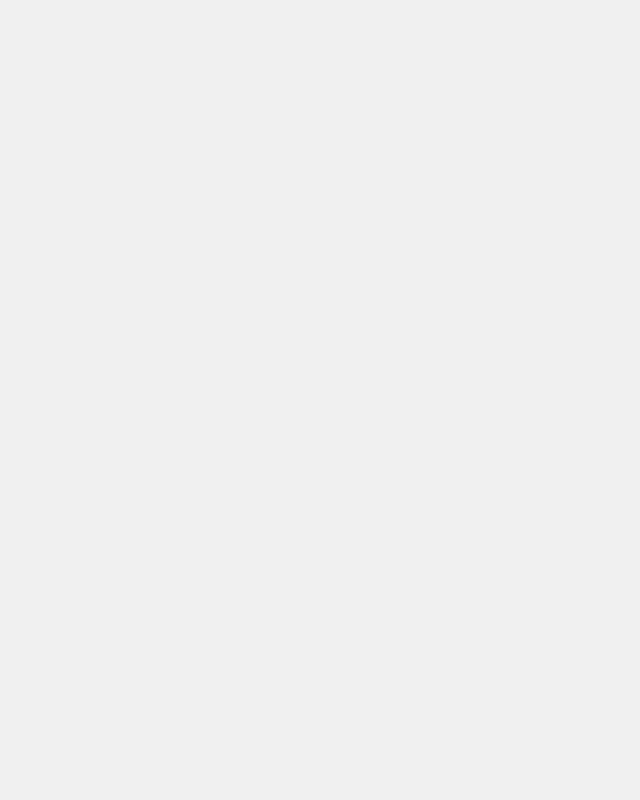
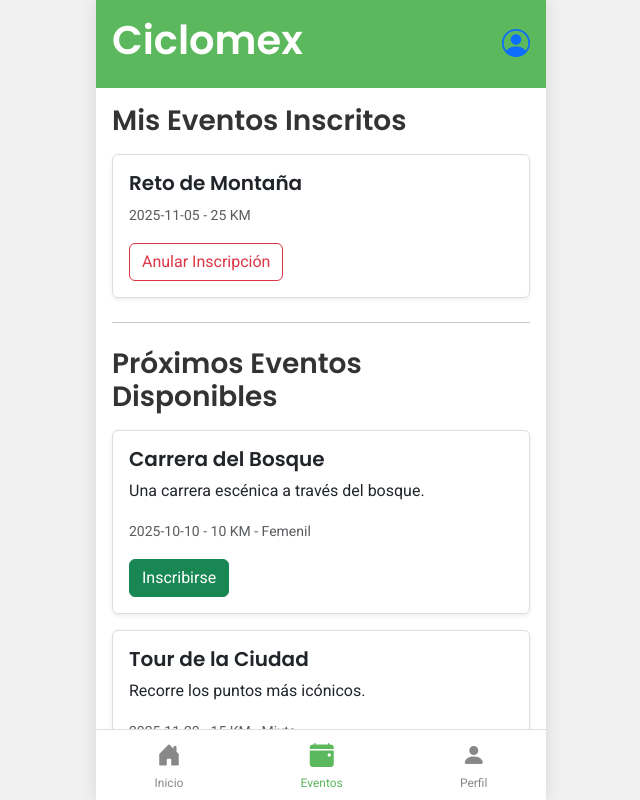
Before and after one commit to Maripneitor/Proyecto-Ciclismo, a React (Vite) app: page /user/events in a window 1280 px wide. Before the commit this address had no page. Shown: the whole page, without its empty margins (319-959 px from the left). Built offline with nearby package versions, Linux system fonts and the light colour scheme.

Commit message:
Tiene bugs con las vistas del contenedor

```diff
--- a/src/App.jsx
+++ b/src/App.jsx
@@ -2,43 +2,36 @@
 import { BrowserRouter as Router, Routes, Route, Navigate } from 'react-router-dom';
 import LoginPage from './pages/LoginPage';
 import RegisterPage from './pages/RegisterPage';
-
-// Layouts
 import OrganizerLayout from './layouts/OrganizerLayout';
 import UserLayout from './layouts/UserLayout';
-
-// Páginas de Organizador
 import DashboardPage from './pages/DashboardPage';
 import StatisticsPage from './pages/StatisticsPage';
 import EventManagementPage from './pages/EventManagementPage';
-
-// Páginas de Usuario
 import UserHomePage from './pages/UserHomePage';
 import UserProfilePage from './pages/UserProfilePage';
+import UserEventsPage from './pages/UserEventsPage';
 
 function App() {
   return (
     <Router>
       <Routes>
-        {/* Rutas de Autenticación */}
         <Route path="/login" element={<LoginPage />} />
         <Route path="/register" element={<RegisterPage />} />
 
-        {/* Rutas del Panel de Organizador (Protegidas por el layout) */}
         <Route path="/organizer" element={<OrganizerLayout />}>
+          <Route index element={<Navigate to="dashboard" />} />
           <Route path="dashboard" element={<DashboardPage />} />
           <Route path="statistics" element={<StatisticsPage />} />
           <Route path="events" element={<EventManagementPage />} />
         </Route>
 
-        {/* Rutas del Panel de Usuario (Protegidas por el layout) */}
         <Route path="/user" element={<UserLayout />}>
+            <Route index element={<Navigate to="home" />} />
             <Route path="home" element={<UserHomePage />} />
             <Route path="profile" element={<UserProfilePage />} />
-            {/* <Route path="events" element={<UserEventsPage />} /> Puedes agregar más aquí */}
+            <Route path="events" element={<UserEventsPage />} />
         </Route>
 
-        {/* Ruta por defecto, redirige a Login */}
         <Route path="/" element={<Navigate to="/login" />} />
       </Routes>
     </Router>
--- a/src/layouts/UserLayout.jsx
+++ b/src/layouts/UserLayout.jsx
@@ -1,7 +1,7 @@
 // src/layouts/UserLayout.jsx
 import React from 'react';
-import { NavLink, Outlet } from 'react-router-dom';
-import './UserLayout.css'; // Estilos específicos para este layout
+import { NavLink, Outlet } from 'react-router-dom'; // Ya estaba importado, solo lo usamos
+import './UserLayout.css';
 
 function UserLayout() {
   return (
@@ -14,7 +14,8 @@ function UserLayout() {
       </header>
 
       <main className="user-content">
-        <Outlet /> {/* Aquí se renderizarán las páginas de usuario */}
+        {/* Usamos Outlet en lugar del contenido directo */}
+        <Outlet />
       </main>
 
       <nav className="user-bottom-nav">
--- a/src/pages/EventManagementPage.jsx
+++ b/src/pages/EventManagementPage.jsx
@@ -1,56 +1,123 @@
 // src/pages/EventManagementPage.jsx
-import React from 'react';
+import React, { useState } from 'react';
 import OrganizerLayout from '../layouts/OrganizerLayout';
 
-const events = [
-    { name: 'Evento 1', date: '10/10/2025', type: 'Femenil', distance: '10 KM' },
-    { name: 'Evento 2', date: '10/10/2025', type: 'Varonil', distance: '10 KM' },
-    { name: 'Evento 3', date: '10/10/2025', type: 'Niñes', distance: '10 KM' }
+const initialEvents = [
+    { id: 1, name: 'Carrera del Bosque', date: '2025-10-10', description: 'Una carrera escénica a través del bosque.', distance: 10, type: 'Femenil' },
+    { id: 2, name: 'Reto de Montaña', date: '2025-11-05', description: 'Conquista las cimas más altas.', distance: 25, type: 'Varonil' },
+    { id: 3, name: 'Tour de la Ciudad', date: '2025-11-20', description: 'Recorre los puntos más icónicos.', distance: 15, type: 'Mixto' }
 ];
 
+const emptyFormState = { id: null, name: '', date: '', description: '', distance: '', type: 'Mixto' };
+
 function EventManagementPage() {
+  const [events, setEvents] = useState(initialEvents);
+  const [formData, setFormData] = useState(emptyFormState);
+  const [isEditing, setIsEditing] = useState(false);
+
+  const handleInputChange = (e) => {
+    const { name, value } = e.target;
+    setFormData({ ...formData, [name]: value });
+  };
+
+  const handleFormSubmit = (e) => {
+    e.preventDefault();
+    if (isEditing) {
+      setEvents(events.map(event => event.id === formData.id ? formData : event));
+      alert('¡Evento actualizado con éxito!');
+    } else {
+      const newEvent = { ...formData, id: Date.now() };
+      setEvents([...events, newEvent]);
+      alert('¡Evento creado con éxito!');
+    }
+    setFormData(emptyFormState);
+    setIsEditing(false);
+  };
+
+  const handleSelectEvent = (event) => {
+    setFormData(event);
+    setIsEditing(true);
+  };
+
+  const handleCreateNew = () => {
+    setFormData(emptyFormState);
+    setIsEditing(false);
+  };
+
+  const handleDeleteEvent = (eventId) => {
+    if (window.confirm("¿Estás seguro de que quieres eliminar este evento?")) {
+        setEvents(events.filter(event => event.id !== eventId));
+        alert('Evento eliminado.');
+        if (formData.id === eventId) {
+            handleCreateNew();
+        }
+    }
+  };
+
   return (
     <OrganizerLayout>
       <div className="d-flex justify-content-between align-items-center mb-4">
         <h1 className="h3">Gestión de Eventos</h1>
-        <div>
-          <button className="btn btn-success me-2"><i className="bi bi-plus-circle me-1"></i> Crear Nuevo Evento</button>
-          <button className="btn btn-outline-secondary"><i className="bi bi-share me-1"></i> Compartir</button>
-        </div>
+        <button className="btn btn-outline-secondary"><i className="bi bi-share me-1"></i> Compartir</button>
       </div>
 
       <div className="row">
-        {/* Columna del Formulario */}
         <div className="col-lg-7">
           <div className="card">
             <div className="card-body">
-              <h5 className="card-title mb-3">Crear o Editar Evento</h5>
-              <form>
-                {/* ... (campos del formulario como en tu código original) ... */}
+              <div className="d-flex justify-content-between align-items-center mb-3">
+                <h5 className="card-title mb-0">{isEditing ? 'Editando Evento' : 'Crear Nuevo Evento'}</h5>
+                {isEditing && <button className="btn btn-sm btn-outline-danger" onClick={() => handleDeleteEvent(formData.id)}>Eliminar</button>}
+              </div>
+
+              <form onSubmit={handleFormSubmit}>
                 <div className="mb-3">
                   <label className="form-label">Nombre del evento:</label>
-                  <input type="text" className="form-control" />
+                  <input type="text" name="name" className="form-control" value={formData.name} onChange={handleInputChange} required/>
                 </div>
-                {/* (Repetir para otros campos: fecha, descripción, etc.) */}
-                <button type="submit" className="btn btn-primary">Guardar Evento</button>
+                <div className="mb-3">
+                  <label className="form-label">Fecha del evento:</label>
+                  <input type="date" name="date" className="form-control" value={formData.date} onChange={handleInputChange} required/>
+                </div>
+                <div className="mb-3">
+                  <label className="form-label">Descripción:</label>
+                  <textarea name="description" className="form-control" rows="3" value={formData.description} onChange={handleInputChange}></textarea>
+                </div>
+                <div className="row">
+                    <div className="col-md-6 mb-3">
+                        <label className="form-label">Distancia (KM):</label>
+                        <input type="number" name="distance" className="form-control" value={formData.distance} onChange={handleInputChange} required/>
+                    </div>
+                    <div className="col-md-6 mb-3">
+                        <label className="form-label">Categoría:</label>
+                        <select name="type" className="form-select" value={formData.type} onChange={handleInputChange}>
+                            <option>Mixto</option>
+                            <option>Femenil</option>
+                            <option>Varonil</option>
+                        </select>
+                    </div>
+                </div>
+                <button type="submit" className="btn btn-primary me-2">{isEditing ? 'Actualizar Evento' : 'Guardar Evento'}</button>
+                <button type="button" className="btn btn-secondary" onClick={handleCreateNew}>Limpiar Formulario</button>
               </form>
             </div>
           </div>
         </div>
 
-        {/* Columna de la Lista de Eventos */}
         <div className="col-lg-5">
           <h4 className="mb-3">Lista de Eventos</h4>
-          {events.map((event, index) => (
-            <div className="card mb-3" key={index}>
-              <div className="card-body">
-                <h5 className="card-title">{event.name}</h5>
-                <p className="card-text mb-1">Fecha: {event.date}</p>
-                <span className={`badge bg-${event.type === 'Femenil' ? 'info' : 'primary'} me-2`}>{event.type}</span>
-                <span className="badge bg-secondary">{event.distance}</span>
-              </div>
-            </div>
-          ))}
+          <div className="list-group">
+            {events.map((event) => (
+                <button type="button" key={event.id} className={`list-group-item list-group-item-action ${formData.id === event.id ? 'active' : ''}`} onClick={() => handleSelectEvent(event)}>
+                    <div className="d-flex w-100 justify-content-between">
+                        <h5 className="mb-1">{event.name}</h5>
+                        <small>{event.date}</small>
+                    </div>
+                    <p className="mb-1">{event.description || 'Sin descripción.'}</p>
+                    <small>{event.type} - {event.distance} KM</small>
+                </button>
+            ))}
+          </div>
         </div>
       </div>
     </OrganizerLayout>
--- a/src/pages/StatisticsPage.jsx
+++ b/src/pages/StatisticsPage.jsx
@@ -1,3 +1,4 @@
+// src/pages/StatisticsPage.jsx
 import React from 'react';
 import OrganizerLayout from '../layouts/OrganizerLayout';
 import { BarChart, Bar, XAxis, YAxis, CartesianGrid, Tooltip, Legend, ResponsiveContainer } from 'recharts';
@@ -19,7 +20,6 @@ function StatisticsPage() {
         </button>
       </div>
 
-      {/* Gráfica */}
       <div className="card mb-4">
         <div className="card-body">
             <h5 className="card-title">Tiempos de Competidores (en minutos)</h5>
@@ -30,13 +30,12 @@ function StatisticsPage() {
                     <YAxis />
                     <Tooltip />
                     <Legend />
-                    <Bar dataKey="timeMinutes" fill="#007bff" />
+                    <Bar dataKey="timeMinutes" fill="var(--primary-green)" />
                 </BarChart>
             </ResponsiveContainer>
         </div>
       </div>
 
-      {/* Tabla de Datos */}
       <div className="card">
         <div className="card-body">
           <table className="table table-hover">
--- /dev/null
+++ b/src/pages/UserEventsPage.jsx
@@ -0,0 +1,60 @@
+// src/pages/UserEventsPage.jsx
+import React, { useState } from 'react';
+
+const initialEvents = [
+    { id: 1, name: 'Carrera del Bosque', date: '2025-10-10', description: 'Una carrera escénica a través del bosque.', distance: 10, type: 'Femenil' },
+    { id: 2, name: 'Reto de Montaña', date: '2025-11-05', description: 'Conquista las cimas más altas.', distance: 25, type: 'Varonil' },
+    { id: 3, name: 'Tour de la Ciudad', date: '2025-11-20', description: 'Recorre los puntos más icónicos.', distance: 15, type: 'Mixto' }
+];
+
+function UserEventsPage() {
+  const [registeredEvents, setRegisteredEvents] = useState([2]);
+
+  const handleRegister = (eventId) => {
+    if (registeredEvents.includes(eventId)) {
+      setRegisteredEvents(registeredEvents.filter(id => id !== eventId));
+      alert('Has anulado tu inscripción.');
+    } else {
+      setRegisteredEvents([...registeredEvents, eventId]);
+      alert('¡Te has inscrito al evento!');
+    }
+  };
+
+  const upcomingEvents = initialEvents.filter(event => !registeredEvents.includes(event.id));
+  const myEvents = initialEvents.filter(event => registeredEvents.includes(event.id));
+
+  return (
+    <div>
+      <h3 className="mb-3">Mis Eventos Inscritos</h3>
+      {myEvents.length > 0 ? (
+        myEvents.map(event => (
+          <div className="card mb-3 shadow-sm" key={event.id}>
+            <div className="card-body">
+              <h5 className="card-title">{event.name}</h5>
+              <p className="card-text"><small className="text-muted">{event.date} - {event.distance} KM</small></p>
+              <button className="btn btn-outline-danger" onClick={() => handleRegister(event.id)}>Anular Inscripción</button>
+            </div>
+          </div>
+        ))
+      ) : (
+        <div className="alert alert-info">Aún no te has inscrito a ningún evento.</div>
+      )}
+
+      <hr className="my-4" />
+
+      <h3 className="mb-3">Próximos Eventos Disponibles</h3>
+      {upcomingEvents.map(event => (
+        <div className="card mb-3 shadow-sm" key={event.id}>
+          <div className="card-body">
+            <h5 className="card-title">{event.name}</h5>
+            <p className="card-text">{event.description}</p>
+            <p className="card-text"><small className="text-muted">{event.date} - {event.distance} KM - {event.type}</small></p>
+            <button className="btn btn-success" onClick={() => handleRegister(event.id)}>Inscribirse</button>
+          </div>
+        </div>
+      ))}
+    </div>
+  );
+}
+
+export default UserEventsPage;
```
Also changed, not shown: src/layouts/OrganizerLayout.css (added, +10 -0 lines), src/layouts/OrganizerLayout.jsx (+14 -4 lines), 1 other file (tests, documents, lock files or other folders).
